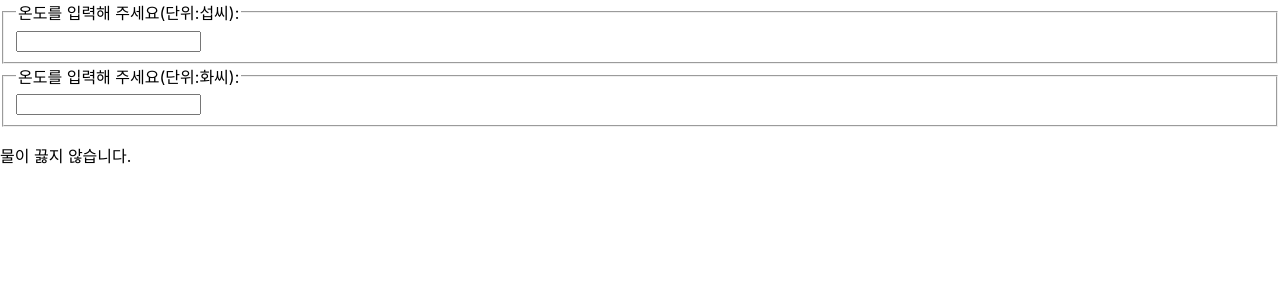
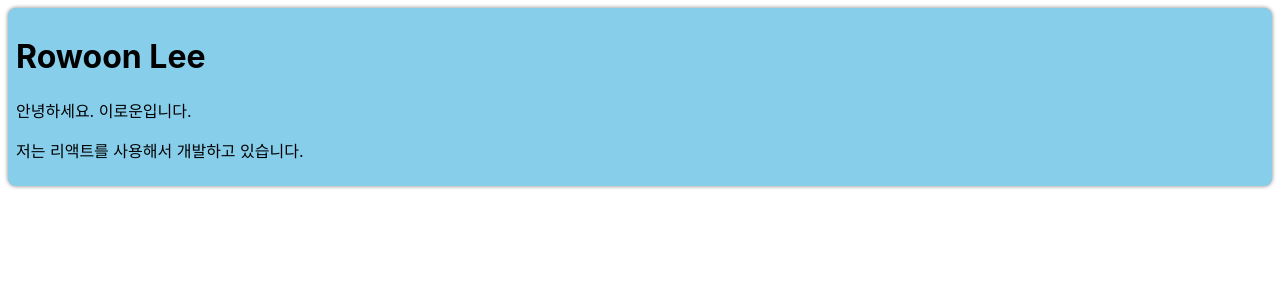
Before and after one commit to lru0409/React_practice, a React (Create React App) app: page / in a window 1280 px wide. Shown: the top 300 px of the page. Built offline with nearby package versions, Linux system fonts and the light colour scheme.

Commit message:
chapter13

```diff
--- /dev/null
+++ b/src/chapter_13/Card.jsx
@@ -0,0 +1,20 @@
+function Card(props) {
+  const { title, backgroundColor, children } = props;
+
+  return (
+    <div
+      style={{
+        margin: 8,
+        padding: 8,
+        borderRadius: 8,
+        boxShadow: "0px 0px 4px grey",
+        backgroundColor: backgroundColor || "white",
+      }}
+    >
+      {title && <h1>{title}</h1>}
+      {children}
+    </div>
+  );
+}
+
+export default Card;
--- /dev/null
+++ b/src/chapter_13/ProfileCard.jsx
@@ -0,0 +1,12 @@
+import Card from "./Card";
+
+function ProfileCard(props) {
+  return (
+    <Card title="Rowoon Lee" backgroundColor="skyblue">
+      <p>안녕하세요. 이로운입니다.</p>
+      <p>저는 리액트를 사용해서 개발하고 있습니다.</p>
+    </Card>
+  );
+}
+
+export default ProfileCard;
--- a/src/index.js
+++ b/src/index.js
@@ -14,11 +14,12 @@
 import AttendanceBook from "./chapter_10/AttendanceBook";
 import Signup from "./chapter_11/Singup";
 import Calculator from "./chapter_12/Calculator";
+import ProfileCard from "./chapter_13/ProfileCard";
 
 const root = ReactDOM.createRoot(document.getElementById("root"));
 root.render(
   // <React.StrictMode>
-  <Calculator />
+  <ProfileCard />
   // </React.StrictMode>
 );
 
```
